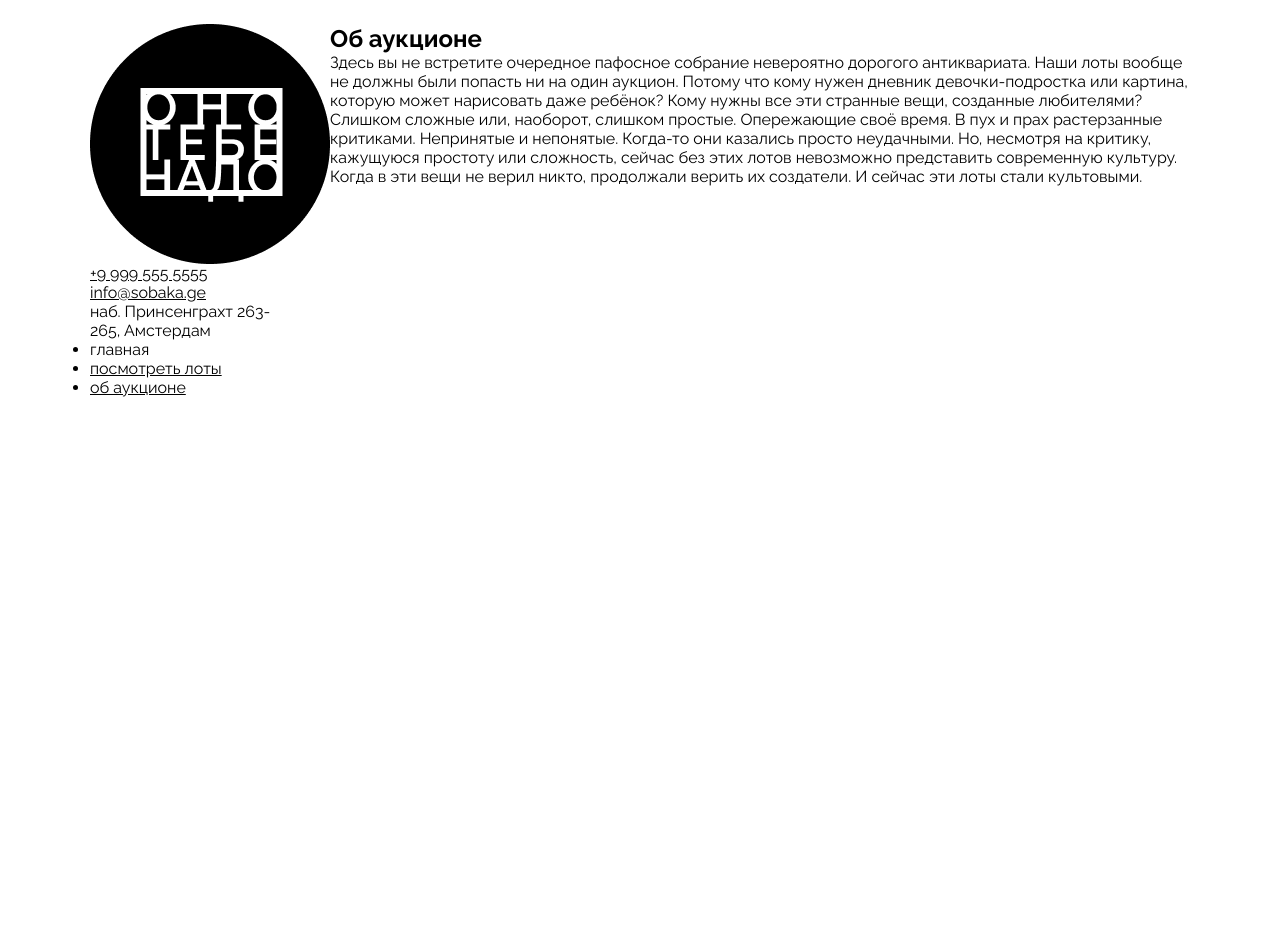
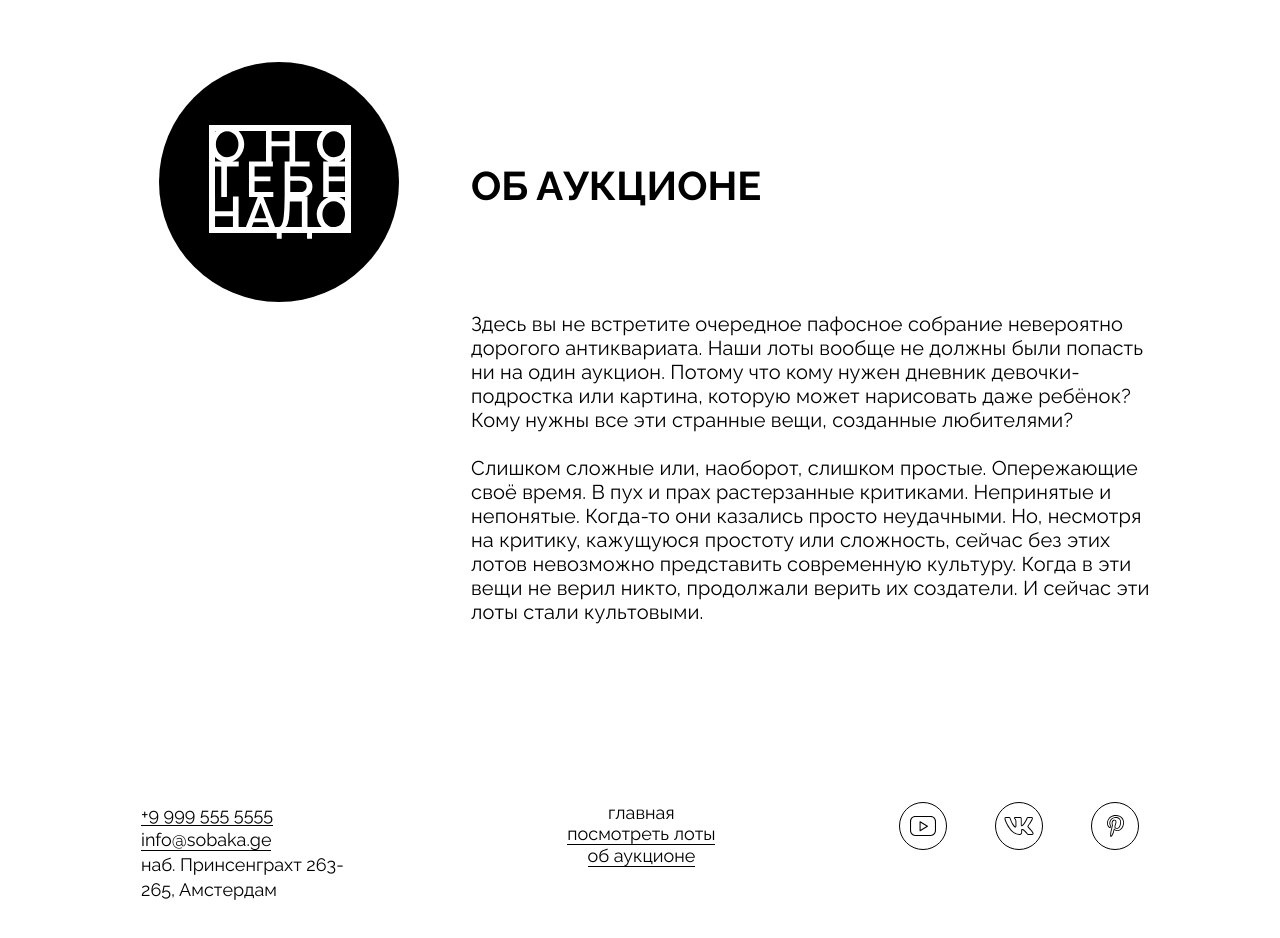
Before and after one commit to adeli-adeli/ono-tebe-nado, a plain HTML site: page index.html in a window 1280 px wide. Shown: the part 2040-2978 px from the top of the page. Before the commit the page ends 2456 px from the top, so only its background shows below. Drawn offline with Linux system fonts and the light colour scheme; files whose address does not match are found by name.

Commit message:
готовая работа

```diff
--- a/index.html
+++ b/index.html
@@ -62,13 +62,7 @@
 
       <section class="cover content-cover content-cover-images">
         <div class="overlay"></div>
-        <!-- Общий контейнер -->
-
         <div class="cover-title">
-          <!-- Фотография секции-->
-
-          <!-- Заголовок секции -->
-
           <h1 class="cover-title-item">
             <span class="accent-span text-left">
               <span class="span-default">он</span>
@@ -83,8 +77,6 @@
               <span class="text-right-extended">адо</span>
             </span>
           </h1>
-          <!-- Контейнер с текстом и кнопкой -->
-
           <div class="cover-auction">
             <div class="cover-bit">
               <p class="cover-bit-items">
@@ -98,7 +90,7 @@
         </div>
       </section>
 
-      <!-- Вторая секция -->
+      <!-- Вторая секция карточки-->
 
       <section class="lots">
         <h2 class="lots__heading">
@@ -171,37 +163,45 @@
         </p>
       </section>
 
+      <!-- третья секция аукцион -->
       <section class="about">
-        <img src="./images/logo-white.png" alt="" class="about__logo" />
-
+        <div class="about__column">
+          <div class="about__logo">
+            <img
+              src="./images/logo-white.svg"
+              alt="Белый логотип"
+              class="about__logo-image"
+            />
+          </div>
           <div class="about__block">
-          <h2 class="">
-            <span class=""> Об аукционе </span>
-          </h2>
-
-          <div>
-            <p class="">
+            <h2 class="about__title">Об аукционе</h2>
+            <div class="about__text">
+              <p class="about__text_item">
                 Здесь вы не встретите очередное пафосное собрание невероятно
-              дорогого антиквариата. Наши лоты вообще не должны были попасть ни
-              на один аукцион. Потому что кому нужен дневник девочки-подростка
-              или картина, которую может нарисовать даже ребёнок? Кому нужны все
-              эти странные вещи, созданные любителями?
+                дорогого антиквариата. Наши лоты вообще не должны были попасть
+                ни на один аукцион. Потому что кому нужен дневник
+                девочки-подростка или картина, которую может нарисовать даже
+                ребёнок? Кому нужны все эти странные вещи, созданные любителями?
               </p>
-            <p class="">
+              <p class="about__text_item">
                 Слишком сложные или, наоборот, слишком простые. Опережающие своё
                 время. В пух и прах растерзанные критиками. Непринятые и
                 непонятые. Когда-то они казались просто неудачными. Но, несмотря
                 на критику, кажущуюся простоту или сложность, сейчас без этих
                 лотов невозможно представить современную культуру. Когда в эти
-              вещи не верил никто, продолжали верить их создатели. И сейчас эти
-              лоты стали культовыми.
+                вещи не верил никто, продолжали верить их создатели. И сейчас
+                эти лоты стали культовыми.
               </p>
+            </div>
           </div>
         </div>
       </section>
     </main>
+
+    <!-- подвал сайта -->
+
     <footer class="footer">
-      <article class="footer">
+      <article class="footer__info">
         <address class="footer_link_items">
           <a class="footer_link_active" href="tel:+9 999 555 5555"
             >+9 999 555 5555</a
@@ -216,25 +216,50 @@
         </p>
       </article>
 
-      <nav class="footer">
-        <ul class="footer__links-list">
-          <li class="footer__links-list-item footer__links-list-item_no-bullit">
-            <a class="footer__link">главная</a>
+      <nav class="footer__menu">
+        <ul class="footer__menu-list">
+          <li class="footer__menu-list-item">
+            <a class="footer__menu-link">главная</a>
           </li>
-          <li class="footer__links-list-item">
-            <a class="footer__link_active" href="#">посмотреть лоты</a>
+          <li class="footer__menu-list-item">
+            <a class="footer__menu-link footer__menu-link_active" href="#"
+              >посмотреть лоты</a
+            >
           </li>
-          <li class="footer__links-list-item">
-            <a class="footer__link_active" href="#">об аукционе</a>
+          <li class="footer__menu-list-item">
+            <a class="footer__menu-link footer__menu-link_active" href="#"
+              >об аукционе</a
+            >
           </li>
         </ul>
       </nav>
 
-      <div class="">
-        <img src="" alt="" />
-        <img src="" alt="" />
-        <img src="" alt="" />
-      </div>
+      <ul class="footer__social-list">
+        <li class="footer__social-list-item">
+          <a class="footer__menu-link" href="#"
+            ><img
+              src="./images/yt.svg"
+              alt="иконка ютуб"
+              class="footer__social-icon"
+          /></a>
+        </li>
+        <li class="footer__social-list-item">
+          <a class="footer__social-link" href="#"
+            ><img
+              src="./images/vk.svg"
+              alt="иконка вконтакте"
+              class="footer__social-icon"
+          /></a>
+        </li>
+        <li class="footer__social-list-item">
+          <a class="footer__social-link" href="#"
+            ><img
+              src="./images/pinterest.svg"
+              alt="иконка пинтерест"
+              class="footer__social-icon"
+          /></a>
+        </li>
+      </ul>
     </footer>
   </body>
 </html>
--- a/styles/style.css
+++ b/styles/style.css
@@ -245,6 +245,8 @@ button {
   color: white;
   text-decoration: underline;
   z-index: 2;
+  text-transform: uppercase;
+  line-height: 1.25;
 }
 
 .card__text {
@@ -298,6 +300,10 @@ button {
   background-position: top;
 }
 
+.lots__look-more {
+  padding-left: 40px;
+}
+
 .lots__look-more a {
   text-decoration: none;
 }
@@ -309,15 +315,134 @@ button {
   border-bottom: 1px solid black;
 }
 
+/* третья секция аукцион */
+
 .about {
   display: flex;
+  align-items: center;
+  padding: 0px 24px 0px;
 }
 
+.about__column {
+  display: grid;
+  grid-template-columns: 330px auto;
+  justify-items: center;
+  gap: 27px;
+  padding-top: 38px;
+}
 
-
-
+/* стиль для логотипа */
 
 .about__logo {
+  display: flex;
   width: 240px;
-  display: block;
+  height: 240px;
+  background-color: black;
+  border-radius: 100%;
+  align-items: center;
+  justify-content: center;
 }
+
+.about__logo-image {
+  width: 148px;
+  height: 114px;
+}
+
+/* стиль для заголовка и текста */
+
+.about__block {
+  display: grid;
+  grid-template-rows: 150px auto;
+  justify-content: space-evenly;
+  align-content: center;
+  padding: 100px 0px 13px;
+}
+
+.about__title {
+  font-family: Raleway, sans-serif;
+  font-size: 40px;
+  font-weight: bold;
+  text-transform: uppercase;
+}
+
+.about__text {
+  display: flex;
+  flex-direction: column;
+  gap: 24px;
+  letter-spacing: 0.01em;
+}
+
+.about__text_item {
+  font-family: Raleway, sans-serif;
+  font-size: 20px;
+  font-weight: normal;
+}
+
+/* подвал сайта */
+
+.footer {
+  display: flex;
+  padding: 165px 51px 88px;
+  justify-content: space-between;
+}
+
+/* стили адресса */
+
+.footer__info {
+  font-family: Raleway, sans-serif;
+  font-size: 18px;
+  font-weight: normal;
+  line-height: 1.4;
+}
+
+.footer_link_items a {
+  text-decoration: none;
+}
+
+.footer_link_active {
+  border-bottom: 1px solid black;
+}
+
+/* стили навигации */
+
+.footer__menu {
+  display: flex;
+  text-align: center;
+  line-height: 1.2;
+}
+
+.footer__menu-list {
+  font-family: Raleway, sans-serif;
+  font-size: 18px;
+  font-weight: normal;
+  padding-left: 40px;
+}
+
+.footer__menu-list-item {
+  list-style: none;
+}
+
+.footer__menu-link {
+  text-decoration: none;
+}
+
+.footer__menu-link_active {
+  text-decoration: none;
+  border-bottom: 1px solid black;
+}
+
+/* стили иконок */
+
+.footer__social-list {
+  display: flex;
+  gap: 48px;
+}
+
+.footer__social-list-item {
+  list-style: none;
+}
+
+.footer__social-icon {
+  width: 48px;
+  height: 48px;
+}
```
Also changed, not shown: images/card-lot-01.png (deleted), images/card-lot-02.png (deleted), images/card-lot-03.png (deleted), images/logo-white.png (deleted). Lines whose indentation alone changed are shown as unchanged.
